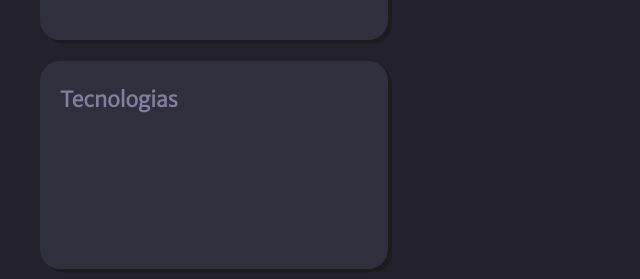
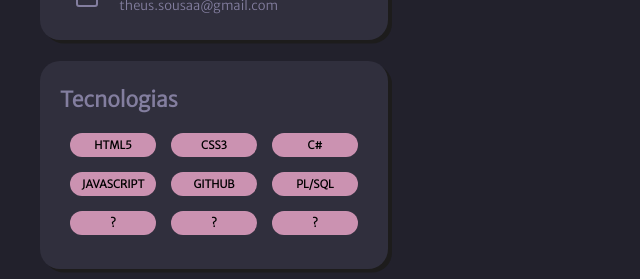
Before and after one commit to matheus-sousaa/my-portfolio, a plain HTML site: page index.html in a window 1280 px wide. Shown: the part 673-952 px from the top of the page, without its empty margins (0-640 px from the left). Drawn offline with Linux system fonts and the light colour scheme.

Commit message:
finished aside

```diff
--- a/index.html
+++ b/index.html
@@ -44,7 +44,7 @@
                         <img src="/assets/twitter.svg" alt="Conta do Twitter"> Mat_sousa123
                     </li>
                     <li>
-                        <img src="/assets/globe.svg" alt="Site do usuário"> http://127.0.0.1:5501/index.html
+                        <img src="/assets/globe.svg" alt="Site do usuário"> https://github.com/matheus-sousaa/my-portfolio
                     </li>
                     <li>
                         <img src="/assets/mail.svg" alt="Email do usuário"> theus.sousaa@gmail.com
@@ -54,7 +54,17 @@
 
             <section class="profile-info" id="technologies">
                 <span>Tecnologias</span>
-
+                <div>
+                    <p>HTML5</p>
+                    <p>CSS3</p>
+                    <p>C#</p>
+                    <p>JAVASCRIPT</p>
+                    <p>GITHUB</p>
+                    <p>PL/SQL</p>
+                    <p>?</p>
+                    <p>?</p>
+                    <p>?</p>
+                </div>
             </section>
 
             <section class="profile-info" id="experiences">
--- a/style.css
+++ b/style.css
@@ -116,6 +116,34 @@ main {
     color: #837E9F;
     font-weight: 700;
     font-size: 2.1rem;
+
+    margin-bottom: 2rem;
+}
+
+#technologies p {
+    color: #000;
+    font-size: 1.1rem;
+    font-weight: 700;
+
+    width: 8.6rem;
+    height: 2.4rem;
+    border-radius: 1.9rem;
+    background-color: #CB92B1;
+
+    display: flex;
+    justify-content:center;
+    align-items: center;
+}
+
+#technologies div {
+    display: flex;
+    flex-direction: row;
+    flex-wrap: wrap;
+
+    justify-items: center;
+    justify-content: center;
+
+    gap: 1.5em;
 }
 
 #experiences {
```
